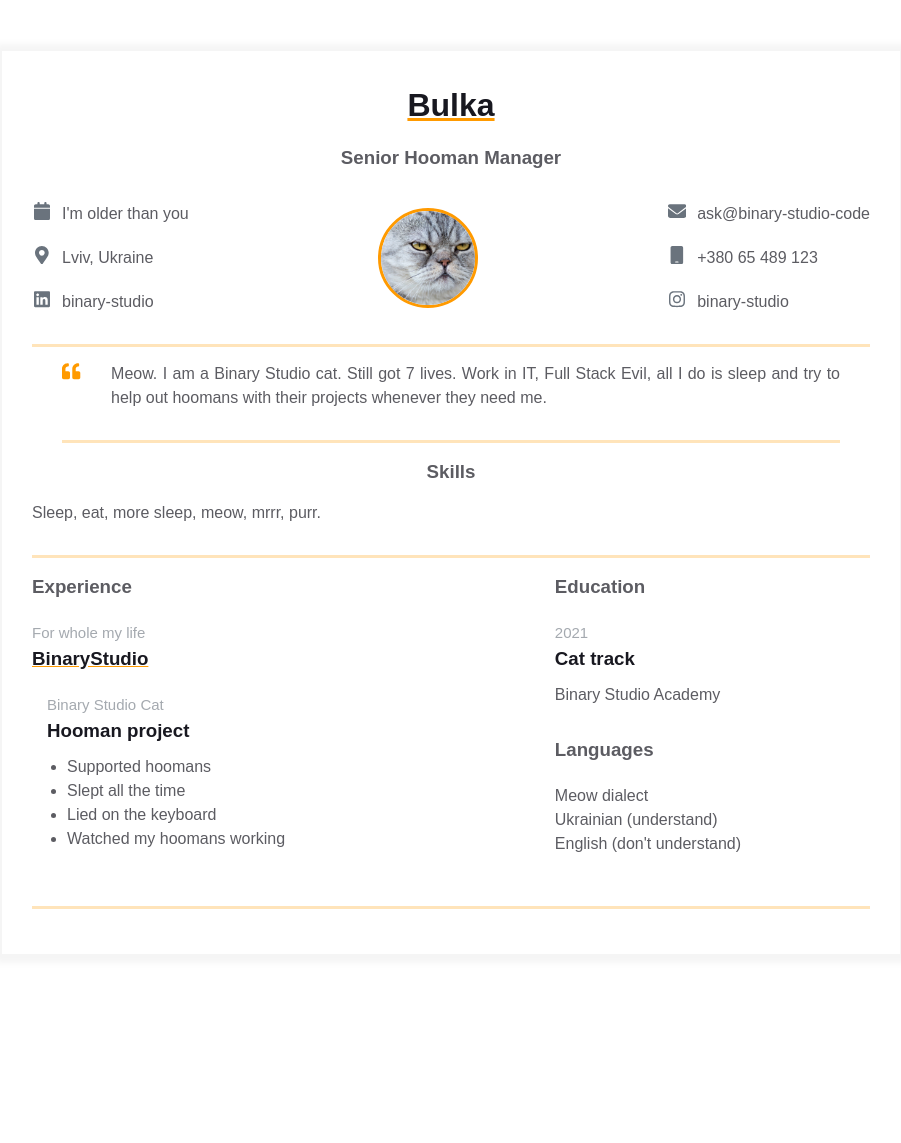
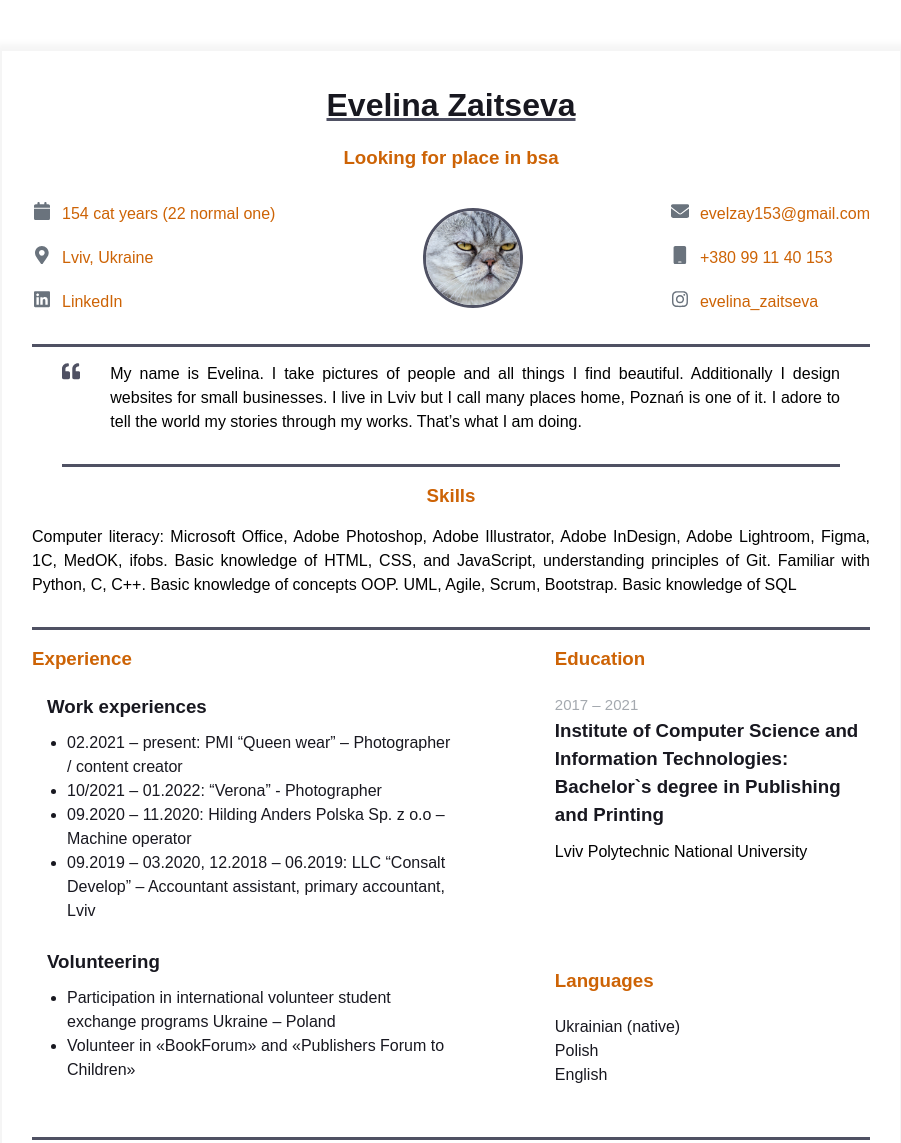
Before and after one commit to ZaitsevaEvelina/homepage, a plain HTML site: page index.html in a window 1280 px wide. Shown: the whole page, without its empty margins (189-1090 px from the left). Before the commit the page ends 1005 px from the top, so only its background shows below. Drawn offline with Linux system fonts and the light colour scheme.

Commit message:
Update  information in resume. Changed basic styles

```diff
--- a/index.html
+++ b/index.html
@@ -11,8 +11,8 @@
         <div class="resume">
           <div class="container">
             <div class="resume__block">
-              <h1 class="contact-info__header">Bulka</h1>
-              <h3 class="contact-info__sub-header">Senior Hooman Manager</h3>
+              <h1 class="contact-info__header">Evelina Zaitseva</h1>
+              <h3 class="contact-info__sub-header">Looking for place in bsa </h3>
 
               <div class="contact_info_container fh">
                 <div class="contact-info__block">
@@ -21,7 +21,7 @@
                             <svg class="contact-info__item-icon" xmlns="http://www.w3.org/2000/svg" viewBox="0 0 448 512"><path d="M96 32C96 14.33 110.3 0 128 0C145.7 0 160 14.33 160 32V64H288V32C288 14.33 302.3 0 320 0C337.7 0 352 14.33 352 32V64H400C426.5 64 448 85.49 448 112V160H0V112C0 85.49 21.49 64 48 64H96V32zM448 464C448 490.5 426.5 512 400 512H48C21.49 512 0 490.5 0 464V192H448V464z"/>
                             </svg>
                         </div>
-                        <span>I'm older than you</span>
+                        <span>154 cat years (22 normal one)</span>
                       </a>
                     <a href="" rel="author" class="contact-info__item">
                         <div class="contact-info__item-icon-wrapper">
@@ -33,7 +33,7 @@
                         </div>
                         <span>Lviv, Ukraine</span>
                       </a>
-                      <a href="https://ua.linkedin.com/company/binary-studio_241166" rel="author" class="contact-info__item">
+                      <a href="https://www.linkedin.com/in/evelina-zaitseva-27249b219/" rel="author" class="contact-info__item">
                         <div class="contact-info__item-icon-wrapper">
                           <svg class="contact-info__item-icon" xmlns="http://www.w3.org/2000/svg" viewBox="0 0 448 512">
                             <path
@@ -41,7 +41,7 @@
                             </path>
                           </svg>
                         </div>
-                        <span>binary-studio</span>
+                        <span>LinkedIn</span>
                       </a>
                 </div>
 
@@ -56,7 +56,7 @@
                               <path d="M464 64C490.5 64 512 85.49 512 112C512 127.1 504.9 141.3 492.8 150.4L275.2 313.6C263.8 322.1 248.2 322.1 236.8 313.6L19.2 150.4C7.113 141.3 0 127.1 0 112C0 85.49 21.49 64 48 64H464zM217.6 339.2C240.4 356.3 271.6 356.3 294.4 339.2L512 176V384C512 419.3 483.3 448 448 448H64C28.65 448 0 419.3 0 384V176L217.6 339.2z"/></svg>
                           </svg>
                         </div>
-                        <span>ask@binary-studio-code</span>
+                        <span>evelzay153@gmail.com</span>
                       </a>
                       <a href="" rel="author" class="contact-info__item">
                         <div class="contact-info__item-icon-wrapper">
@@ -64,15 +64,15 @@
                               <path d="M320 0H64C37.5 0 16 21.5 16 48v416C16 490.5 37.5 512 64 512h256c26.5 0 48-21.5 48-48v-416C368 21.5 346.5 0 320 0zM240 447.1C240 456.8 232.8 464 224 464H159.1C151.2 464 144 456.8 144 448S151.2 432 160 432h64C232.8 432 240 439.2 240 447.1z"/>
                           </svg>
                         </div>
-                        <span>+380 65 489 123</span>
+                        <span>+380 99 11 40 153</span>
                       </a>
-                      <a href="" rel="author" class="contact-info__item">
+                      <a href="https://www.instagram.com/evelina__zaitseva/" rel="author" class="contact-info__item">
                         <div class="contact-info__item-icon-wrapper">
                           <svg class="contact-info__item-icon" xmlns="http://www.w3.org/2000/svg" viewBox="0 0 448 512">
                               <path d="M224.1 141c-63.6 0-114.9 51.3-114.9 114.9s51.3 114.9 114.9 114.9S339 319.5 339 255.9 287.7 141 224.1 141zm0 189.6c-41.1 0-74.7-33.5-74.7-74.7s33.5-74.7 74.7-74.7 74.7 33.5 74.7 74.7-33.6 74.7-74.7 74.7zm146.4-194.3c0 14.9-12 26.8-26.8 26.8-14.9 0-26.8-12-26.8-26.8s12-26.8 26.8-26.8 26.8 12 26.8 26.8zm76.1 27.2c-1.7-35.9-9.9-67.7-36.2-93.9-26.2-26.2-58-34.4-93.9-36.2-37-2.1-147.9-2.1-184.9 0-35.8 1.7-67.6 9.9-93.9 36.1s-34.4 58-36.2 93.9c-2.1 37-2.1 147.9 0 184.9 1.7 35.9 9.9 67.7 36.2 93.9s58 34.4 93.9 36.2c37 2.1 147.9 2.1 184.9 0 35.9-1.7 67.7-9.9 93.9-36.2 26.2-26.2 34.4-58 36.2-93.9 2.1-37 2.1-147.8 0-184.8zM398.8 388c-7.8 19.6-22.9 34.7-42.6 42.6-29.5 11.7-99.5 9-132.1 9s-102.7 2.6-132.1-9c-19.6-7.8-34.7-22.9-42.6-42.6-11.7-29.5-9-99.5-9-132.1s-2.6-102.7 9-132.1c7.8-19.6 22.9-34.7 42.6-42.6 29.5-11.7 99.5-9 132.1-9s102.7-2.6 132.1 9c19.6 7.8 34.7 22.9 42.6 42.6 11.7 29.5 9 99.5 9 132.1s2.7 102.7-9 132.1z"/>
                         </>
                         </div>
-                        <span>binary-studio</span>
+                        <span>evelina_zaitseva</span>
                       </a>
                 </div>
               </div>
@@ -87,10 +87,8 @@
                         </path>
                       </svg>
                     </div>
-                    <p class="intro_text">Meow.
-                      I am a Binary Studio cat. Still got 7 lives. Work in IT, Full Stack Evil,
-                      all I do is sleep and try to help out hoomans with their projects whenever
-                      they need me.
+                    <p class="intro_text">
+                      My name is Evelina. I take pictures of people and all things I find beautiful. Additionally I design websites for small businesses. I live in Lviv but I call many places home, Poznań is one of it. I adore to tell the world my stories through my works. That’s what I am doing.
                     </p>
                   </div>
                 </div>
@@ -100,7 +98,9 @@
             <div class="resume__block">
               <div class="skills">
                 <h3 class="skills__header">Skills</h3>
-                <p class="skills__text">Sleep, eat, more sleep, meow, mrrr, purr. </p>
+                <p class="skills__text">    Computer literacy: Microsoft Office, Adobe Photoshop, Adobe Illustrator, Adobe InDesign, Adobe Lightroom, Figma, 1С, MedOK, ifobs.
+                  Basic knowledge of HTML, CSS, and JavaScript, understanding principles of Git. Familiar with Python, C, C++.
+                  Basic knowledge of concepts OOP. UML, Agile, Scrum, Bootstrap. Basic knowledge of SQL </p>
               </div>
             </div>
           </div>
@@ -112,19 +112,22 @@
                   <div class="experiences">
                     <h3 class="experiences__header">Experience</h3>
                     <div class="experiences__company">
-                      <div class="experiences__company-header">
-                        <span class="experiences__company-header-durability">For whole my life</span>
-                        <h3 class="experiences__company-header-name">BinaryStudio</h3>
+                      <div class="experiences__company-project">
+                        <h3 class="experiences__name">Work experiences</h3>
+                        <ul class="experiences__timelines">
+                          <li>02.2021 – present: PMI “Queen wear” – Photographer / content creator</li>
+                          <li>10/2021 – 01.2022: “Verona” - Photographer</li>
+                          <li> 09.2020 – 11.2020: Hilding Anders Polska Sp. z o.o – Machine operator</li>
+                          <li> 09.2019 – 03.2020, 12.2018 – 06.2019: LLC “Consalt Develop” – Accountant
+                            assistant, primary accountant, Lviv</li>
+                        </ul>
                       </div>
-
                       <div class="experiences__company-project">
-                        <span class="experiences__company-project-role">Binary Studio Cat</span>
-                        <h3 class="experiences__company-project-name">Hooman project</h3>
-                        <ul class="experiences__company-project-responsibilities">
-                          <li>Supported hoomans</li>
-                          <li>Slept all the time</li>
-                          <li>Lied on the keyboard</li>
-                          <li>Watched my hoomans working</li>
+                        <h3 class="experiences__name">Volunteering</h3>
+                        <ul class="experiences__timelines">
+                          <li>Participation in international volunteer student exchange programs Ukraine
+                            – Poland</li>
+                          <li>  Volunteer in «BookForum» and «Publishers Forum to Children»</li>
                         </ul>
                       </div>
                     </div>
@@ -136,22 +139,24 @@
                     <div class="additional-info__education">
                       <h3 class="additional-info__education-header">Education</h3>
                       <div class="additional-info__education-university">
-                        <span class="additional-info__education-university-durability">2021</span>
-                        <h3 class="additional-info__education-university-speciality">Cat track</h3>
-                        <p class="additional-info__education-university-name">Binary Studio Academy</p>
+                        <span class="additional-info__education-university-durability">2017 – 2021</span>
+                        <h3 class="additional-info__education-university-speciality">Institute of Computer
+                          Science and Information Technologies: Bachelor`s degree in Publishing and
+                          Printing</h3>
+                        <p class="additional-info__education-university-name">Lviv Polytechnic National University</p>
                       </div>
                     </div>
 
                     <div class="additional-info__languages">
                       <h3 class="additional-info__languages-header">Languages</h3>
                       <p class="additional-info__languages-item">
-                        Meow dialect
+                        Ukrainian (native)
                       </p>
                       <p class="additional-info__languages-item">
-                        Ukrainian (understand)
+                        Polish
                       </p>
                       <p class="additional-info__languages-item">
-                        English (don't understand)
+                        English
                       </p>
                     </div>
                   </div>
--- a/style.css
+++ b/style.css
@@ -9,11 +9,11 @@ body {
     line-height: 1.5;
 
     --primary-text-color: #181820;
-    --secondary-text-color: #5c5c62;
+    --secondary-text-color: #CD6305;
     --durability-text-color: #6a737d9c;
     --icon-color: #6a737d;
-    --border-color: #ff9a0045;
-    --text-decoration-color: #ff9a00;
+    --border-color: #4f5163;
+    --text-decoration-color: #4f5163;
 }
 
 .container {
@@ -151,7 +151,7 @@ body {
 }
 
 .intro_text {
-    color: var(--secondary-text-color);
+    color: var(---primary-text-color);
     text-align: justify;
 }
 
@@ -162,7 +162,7 @@ body {
 }
 
 .skills__text {
-    color: var(--secondary-text-color);
+    color: var(---primary-text-colorr);
     text-align: justify;
 }
 .experiences {
@@ -196,21 +196,14 @@ body {
     margin-bottom: 25px;
 }
 
-.experiences__company-project-role {
-    color: var(--durability-text-color);
-    text-align: left;
-    margin-bottom: 10px;
-    font-size: 15px;
-}
-
-.experiences__company-project-name {
+.experiences__name {
     color: var(--primary-text-color);
     text-align: left;
     margin-bottom: 10px;
 }
 
-.experiences__company-project-responsibilities {
-    color: var(--secondary-text-color);
+.experiences__timelines {
+    color: var(--primary-text-color);
     padding-left: 20px;
 }
 
@@ -242,7 +235,7 @@ body {
 }
 
 .additional-info__education-university-name {
-    color: var(--secondary-text-color);
+    color: var(---primary-text-color);
 }
 
 .additional-info__languages {
@@ -256,5 +249,5 @@ body {
 }
 
 .additional-info__languages-item {
-    color: var(--secondary-text-color);
+    color: var(--primary-text-color);
 }
```
